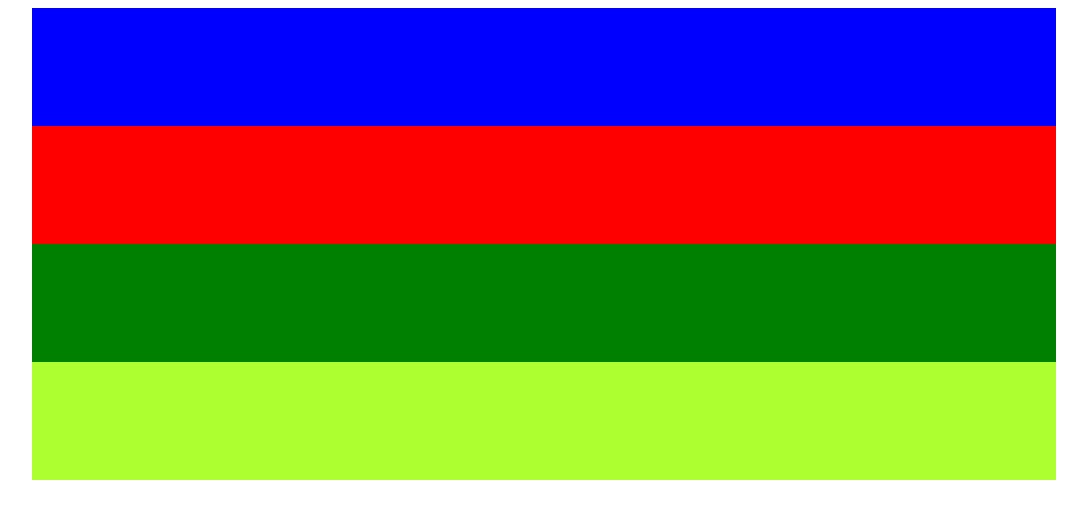
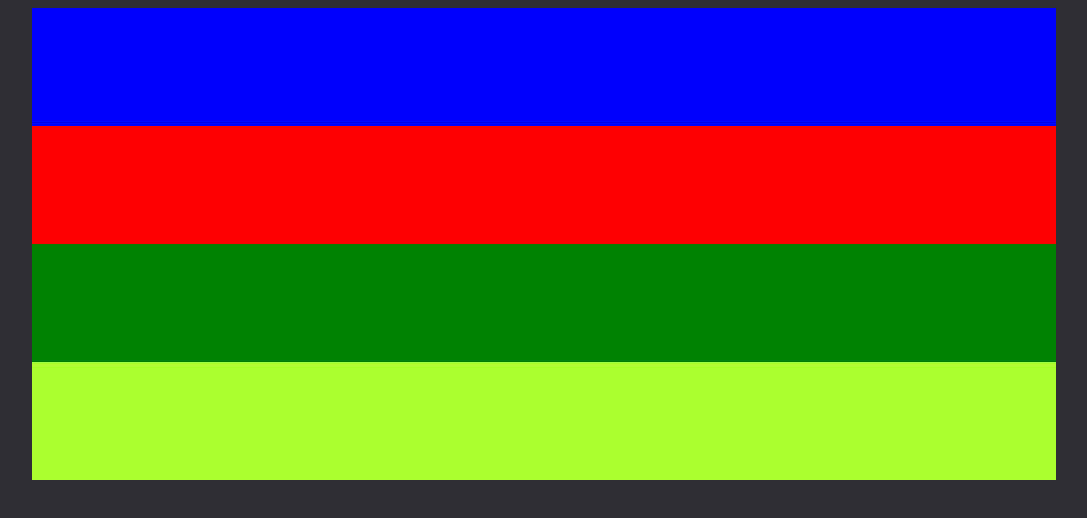
Before and after one commit to nandhirajan/html-css-restaurant-website, a plain HTML site: page index.html in a window 1280 px wide. Shown: the whole page, without its empty margins (96-1183 px from the left). Drawn offline with Linux system fonts and the light colour scheme.

Commit message:
Adding background color to the website using body tag

```diff
--- a/style.css
+++ b/style.css
@@ -1,3 +1,7 @@
+body {
+    background-color: #2F3035;
+}
+
 .container {
     margin-left:auto;
     margin-right:auto;
```
